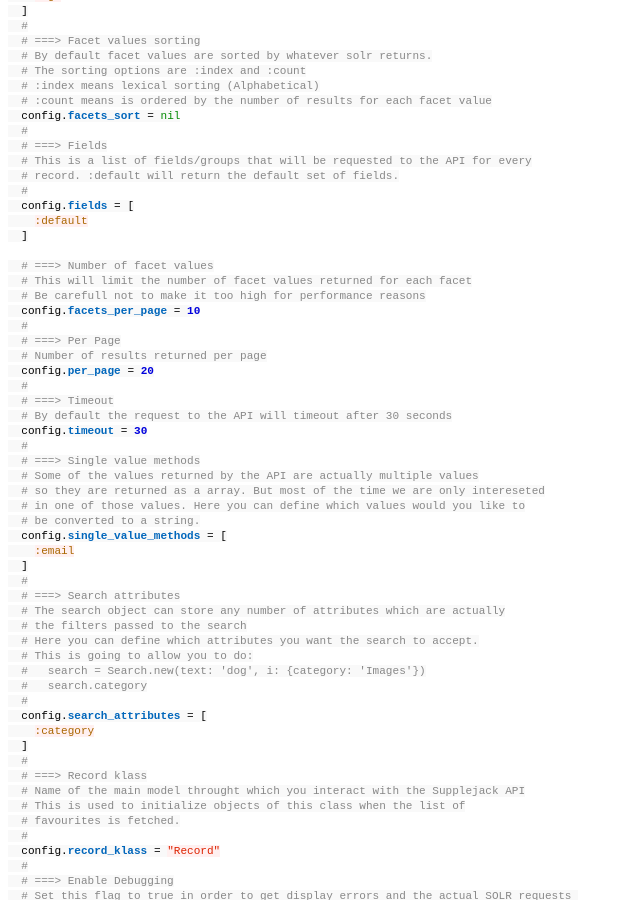
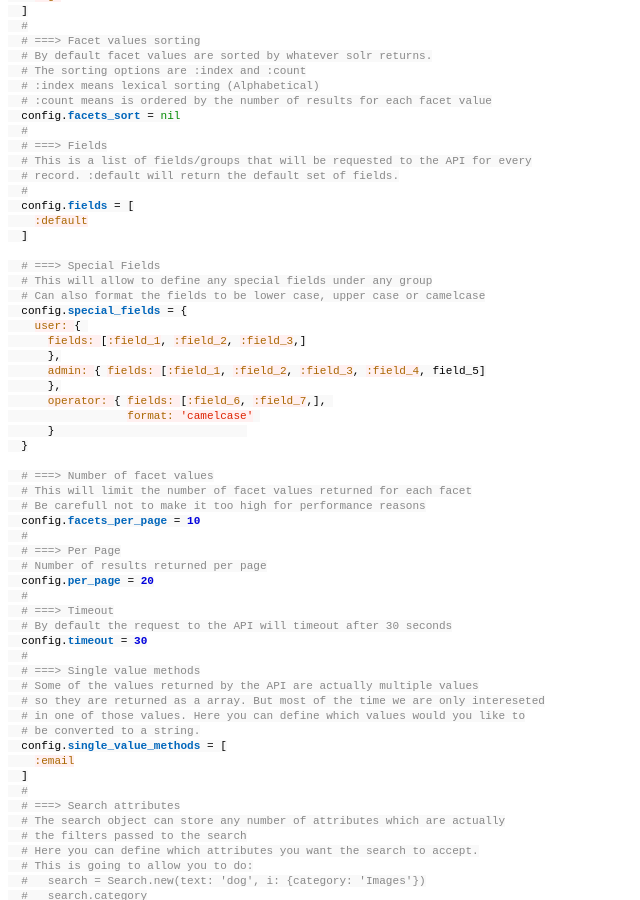
Before and after one commit to DigitalNZ/supplejack, a Jekyll site: the page built from _posts/2014-06-30-supplejack-client.md, in a window 1280 px wide and 900 px high, scrolled down 1817 px. Shown: the whole window, without its empty margins (0-640 px from the left). Built offline with Jekyll 4.4.1, drawn with Linux system fonts in a browser that asks for light colours; Markdown is read by kramdown in place of the engine named in the settings; a style sheet for code colours, icons or effects is not loaded.

Commit message:
Updating config docs

```diff
--- a/_posts/2014-06-30-supplejack-client.md
+++ b/_posts/2014-06-30-supplejack-client.md
@@ -92,6 +92,20 @@ Supplejack.configure do |config|
     :default
   ]
 
+  # ===> Special Fields
+  # This will allow to define any special fields under any group
+  # Can also format the fields to be lower case, upper case or camelcase
+  config.special_fields = {
+    user: {
+      fields: [:field_1, :field_2, :field_3,]
+      },
+      admin: { fields: [:field_1, :field_2, :field_3, :field_4, field_5]
+      },
+      operator: { fields: [:field_6, :field_7,],
+                  format: 'camelcase'
+      }
+  }
+
   # ===> Number of facet values
   # This will limit the number of facet values returned for each facet
   # Be carefull not to make it too high for performance reasons
```
Also changed, not shown: README.md.
